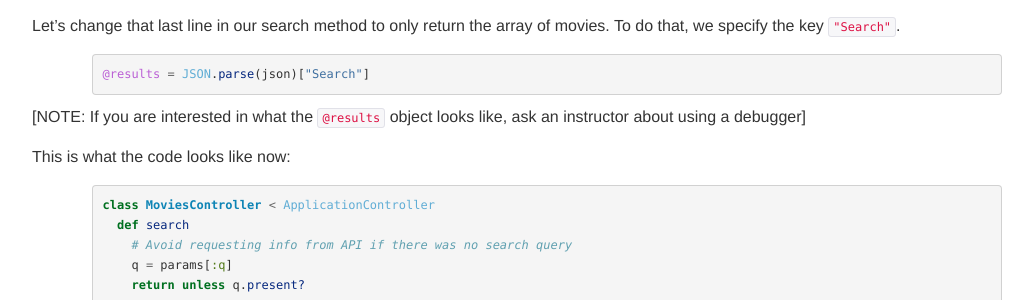
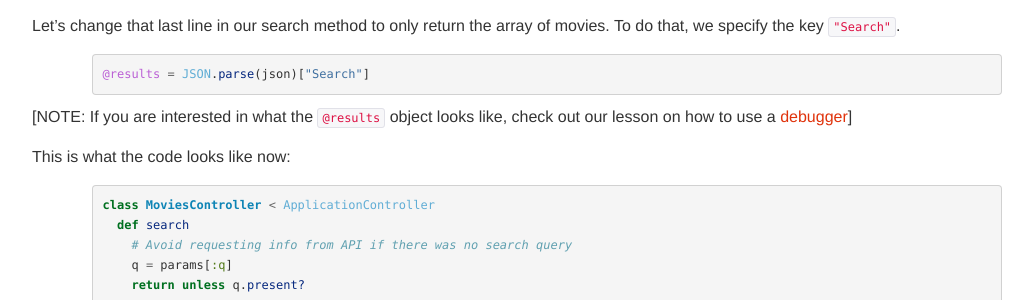
Before and after one commit to tracymu/api-tutorial, a Jekyll site: the page built from index.md, in a window 1280 px wide and 900 px high, scrolled down 7560 px. Shown: the part 152-452 px from the top of the window, without its empty margins (53-1086 px from the left). Built offline with Jekyll 4.4.1, drawn with Linux system fonts in a browser that asks for light colours; nearby versions of some CDN libraries; some of the changed text lies outside the part shown.

Commit message:
Links to new debugging page

````diff
--- a/index.md
+++ b/index.md
@@ -309,7 +309,7 @@ Let's change that last line in our search method to only return the array of mov
 @results = JSON.parse(json)["Search"]
 ```
 
-[NOTE: If you are interested in what the `@results` object looks like, ask an instructor about using a debugger]
+[NOTE: If you are interested in what the `@results` object looks like, check out our lesson on how to use a [debugger](debugging)]
 
 This is what the code looks like now:
 
````
Also changed, not shown: other parts of index.md (+2 -5 lines).
